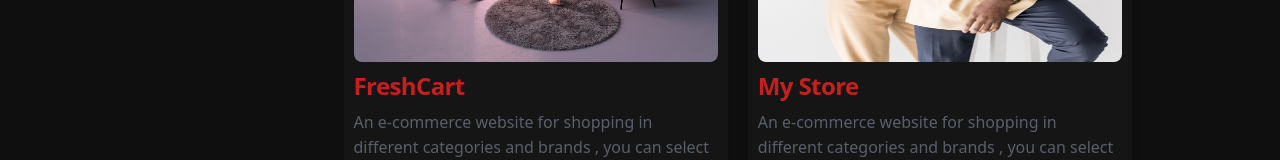
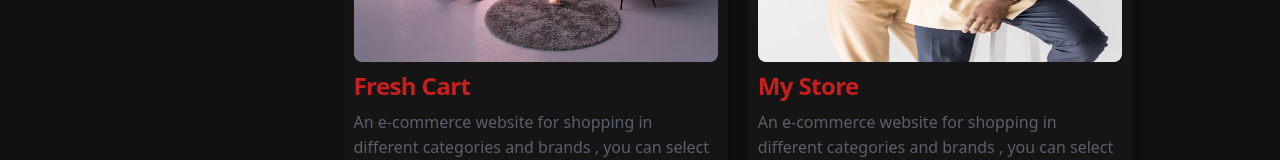
Before and after one commit to mohamed-Yuossef/My-Portfolio, a React (Vite) app: page /myProjects/projectReact in a window 1280 px wide. Shown: the part 325-485 px from the top of the page. Built offline with nearby package versions, Linux system fonts and the light colour scheme.

Commit message:
add Project feshCart

```diff
--- a/src/Component/ProjectReact/ProjectReact.jsx
+++ b/src/Component/ProjectReact/ProjectReact.jsx
@@ -23,7 +23,7 @@
                 </div>
                 <div className="my-2">
                   <h5 className="mb-2 text-2xl font-bold tracking-tight text-red-700">
-                    FreshCart
+                    Fresh Cart
                   </h5>
                   <p className="mb-3 font-normal text-gray-500 ">
                     An e-commerce website for shopping in different categories
@@ -33,11 +33,11 @@
                   </p>
                   <div className="flex justify-between items-center">
                     <div className="flex gap-3 text-lg">
-                      <Link to="https://fresh-cart-five-roan.vercel.app/login">
+                      <Link to="https://fresh-cart-5jic.vercel.app/register">
                         <i className="fa-solid fa-link hover:text-blue-700"></i>
                       </Link>
-                      <Link to="https://www.linkedin.com/posts/mohamed-yoseef-6084a3254_frontend-route-ecommerce-activity-7241067783906611201-gy0M?utm_source=share&utm_medium=member_desktop">
-                        <i class="fa-brands fa-linkedin-in hover:text-blue-700"></i>
+                      <Link to="https://github.com/mohamed-Yuossef/Fresh-Cart">
+                        <i className="fa-brands fa-linkedin-in hover:text-blue-700"></i>
                       </Link>
                     </div>
                     <div>
```
